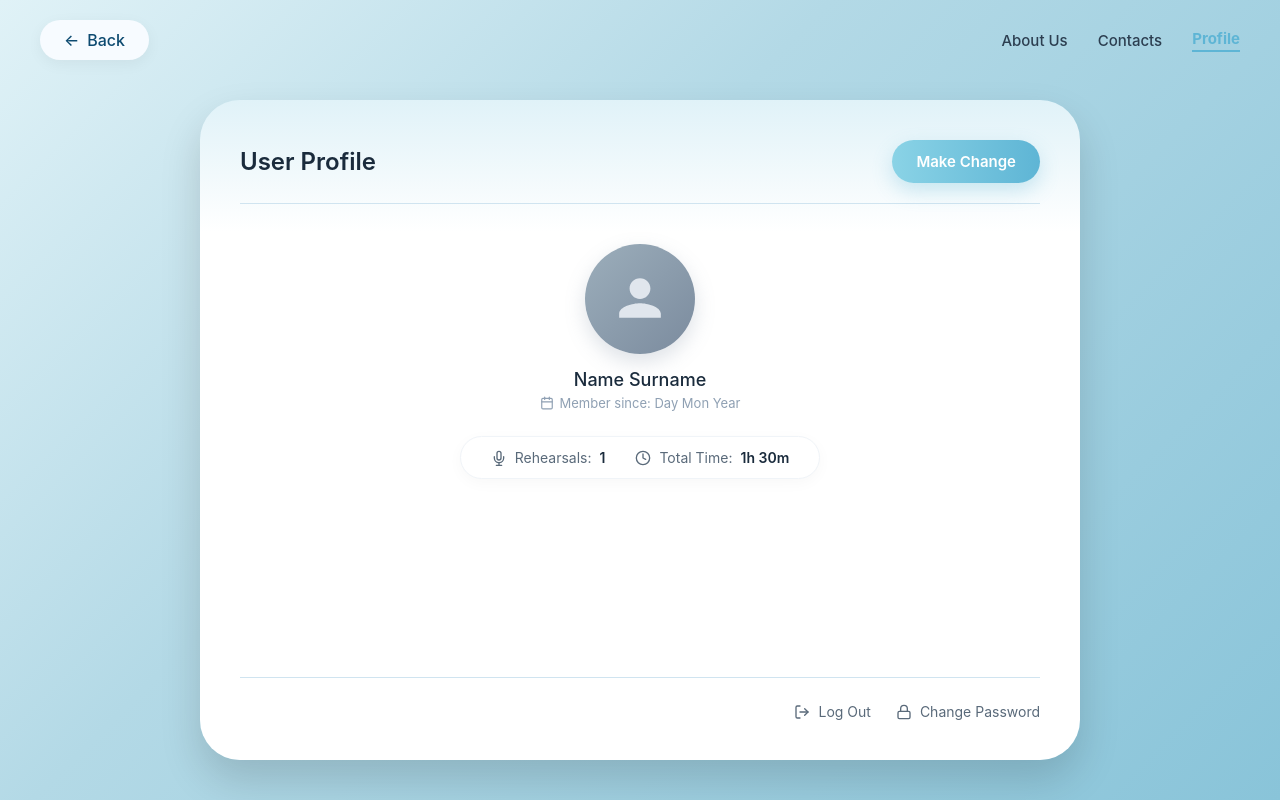
After one commit to zmiiovskyi/feducia, a Django app: page /profile/ in a window 1280 px wide. The commit adds this page. Run offline with Django 5.2, Linux system fonts and the light colour scheme.

Commit message:
Create profile page, delete settin

```diff
--- /dev/null
+++ b/feducia_project/dashboard/templates/dashboard/profile_page.html
@@ -0,0 +1,269 @@
+<!DOCTYPE html>
+<html lang="en">
+<head>
+    <meta charset="UTF-8">
+    <meta name="viewport" content="width=device-width, initial-scale=1.0">
+    <title>FIDUCIA - User Profile</title>
+    <style>
+        body {
+            font-family: -apple-system, BlinkMacSystemFont, 'Segoe UI', Roboto, Helvetica, Arial, sans-serif;
+            background: linear-gradient(135deg, #e0f2f7 0%, #b3d9e6 40%, #89c4d9 100%);
+            min-height: 100vh;
+            margin: 0;
+            color: #2c3e50;
+            display: flex;
+            flex-direction: column;
+        }
+        .navbar {
+            display: flex;
+            justify-content: space-between;
+            align-items: center;
+            padding: 20px 40px;
+        }
+
+        .btn-back {
+            display: inline-flex;
+            align-items: center;
+            gap: 8px;
+            background-color: #f7fbff;
+            color: #0d4a70;
+            padding: 10px 24px;
+            border-radius: 30px;
+            text-decoration: none;
+            font-size: 16px;
+            font-weight: 500;
+            box-shadow: 0 4px 15px rgba(0, 0, 0, 0.05);
+            transition: transform 0.2s ease, box-shadow 0.2s ease;
+        }
+
+        .btn-back:hover {
+            transform: translateY(-2px);
+            box-shadow: 0 6px 20px rgba(0, 0, 0, 0.08);
+        }
+
+        .nav-links {
+            display: flex;
+            gap: 30px;
+            align-items: center;
+        }
+        .nav-links a {
+            text-decoration: none;
+            color: #2c3e50;
+            font-size: 15px;
+            font-weight: 500;
+            transition: color 0.3s ease;
+        }
+        .nav-links a:hover {
+            color: #5eb5d5;
+        }
+        .nav-links a.active {
+            font-weight: 700;
+            color: #5eb5d5;
+            border-bottom: 2px solid #5eb5d5;
+            padding-bottom: 2px;
+        }
+
+        .profile-container {
+            background: linear-gradient(180deg, #e0f2f8 0%, #ffffff 20%);
+            padding: 40px;
+            border-radius: 40px;
+            box-shadow: 0 20px 40px rgba(0, 0, 0, 0.15);
+            width: 90%;
+            max-width: 800px;
+            margin: 20px auto;
+            flex-grow: 1;
+            margin-bottom: 40px;
+            display: flex;
+            flex-direction: column;
+        }
+
+        .profile-header {
+            display: flex;
+            justify-content: space-between;
+            align-items: center;
+            margin-bottom: 30px;
+            padding-bottom: 20px;
+            border-bottom: 1px solid #d0e4f0;
+        }
+
+        .profile-title {
+            font-size: 24px;
+            font-weight: 600;
+            color: #1a2b3c;
+            margin: 0;
+        }
+
+        .btn-change {
+            padding: 12px 24px;
+            background: linear-gradient(90deg, #8ad3e6, #5eb5d5);
+            color: white;
+            border: none;
+            border-radius: 30px;
+            font-size: 15px;
+            font-weight: 600;
+            cursor: pointer;
+            text-decoration: none;
+            display: inline-block;
+            box-shadow: 0 8px 20px rgba(94, 181, 213, 0.3);
+            transition: transform 0.2s ease, box-shadow 0.2s ease;
+        }
+
+        .btn-change:hover {
+            transform: translateY(-2px);
+            box-shadow: 0 10px 25px rgba(94, 181, 213, 0.4);
+        }
+
+        .user-center {
+            display: flex;
+            flex-direction: column;
+            align-items: center;
+            margin: 10px 0 30px 0;
+            flex-grow: 1;
+        }
+
+        .avatar-circle {
+            width: 110px;
+            height: 110px;
+            background: linear-gradient(135deg, #9caebb, #7b8b9e);
+            border-radius: 50%;
+            display: flex;
+            justify-content: center;
+            align-items: center;
+            box-shadow: 0 8px 20px rgba(123, 139, 158, 0.25);
+            margin-bottom: 15px;
+        }
+
+        .user-name {
+            font-size: 18px;
+            font-weight: 500;
+            color: #1a2b3c;
+            margin-bottom: 5px;
+        }
+
+        .user-joined-date {
+            display: flex;
+            align-items: center;
+            gap: 6px;
+            color: #8fa0b3;
+            font-size: 13px;
+            margin-bottom: 25px;
+        }
+
+        .user-joined-date svg {
+            width: 14px;
+            height: 14px;
+        }
+
+        .stats-pill {
+            display: flex;
+            gap: 30px;
+            background: #ffffff;
+            border: 1px solid #f0f4f8;
+            padding: 12px 30px;
+            border-radius: 30px;
+            box-shadow: 0 4px 15px rgba(0, 0, 0, 0.03);
+            color: #5a6a7a;
+            font-size: 14px;
+        }
+
+        .stats-pill div {
+            display: flex;
+            align-items: center;
+            gap: 8px;
+        }
+
+        .stats-pill b {
+            color: #1a2b3c;
+            font-weight: 600;
+        }
+
+        .profile-footer {
+            display: flex;
+            justify-content: flex-end;
+            gap: 25px;
+            padding-top: 25px;
+            border-top: 1px solid #d0e4f0;
+            margin-top: 20px;
+        }
+
+        .footer-action {
+            display: flex;
+            align-items: center;
+            gap: 8px;
+            color: #5a6a7a;
+            text-decoration: none;
+            font-size: 14px;
+            transition: color 0.2s;
+        }
+
+        .footer-action:hover {
+            color: #1a2b3c;
+        }
+
+    </style>
+</head>
+<body>
+
+    <header class="navbar">
+        <a href="/" class="btn-back">
+            <span>&larr;</span> Back
+        </a>
+
+        <nav class="nav-links">
+            <a href="/about">About Us</a>
+            <a href="/contacts">Contacts</a>
+            <a href="/profile" class="active">Profile</a>
+        </nav>
+    </header>
+
+    <main class="profile-container">
+
+        <div class="profile-header">
+            <h1 class="profile-title">User Profile</h1>
+            <a href="/change-profile/" class="btn-change">Make Change</a>
+        </div>
+
+        <div class="user-center">
+            <div class="avatar-circle">
+                <svg width="50" height="50" viewBox="0 0 24 24" fill="#e0e6ed"><path d="M12 12c2.76 0 5-2.24 5-5s-2.24-5-5-5-5 2.24-5 5 2.24 5 5 5zm0 2c-3.33 0-10 1.67-10 5v2h20v-2c0-3.33-6.67-5-10-5z"/></svg>
+            </div>
+
+            <div class="user-name">Name Surname</div>
+
+            <div class="user-joined-date">
+                <svg width="14" height="14" viewBox="0 0 24 24" fill="none" stroke="currentColor" stroke-width="2" stroke-linecap="round" stroke-linejoin="round">
+                    <rect x="3" y="4" width="18" height="18" rx="2" ry="2"></rect>
+                    <line x1="16" y1="2" x2="16" y2="6"></line>
+                    <line x1="8" y1="2" x2="8" y2="6"></line>
+                    <line x1="3" y1="10" x2="21" y2="10"></line>
+                </svg>
+                Member since: Day Mon Year
+            </div>
+
+            <div class="stats-pill">
+                <div>
+                    <svg width="16" height="16" viewBox="0 0 24 24" fill="none" stroke="currentColor" stroke-width="2" stroke-linecap="round" stroke-linejoin="round"><path d="M12 2a3 3 0 0 0-3 3v7a3 3 0 0 0 6 0V5a3 3 0 0 0-3-3z"></path><path d="M19 10v2a7 7 0 0 1-14 0v-2"></path><line x1="12" y1="19" x2="12" y2="23"></line><line x1="8" y1="23" x2="16" y2="23"></line></svg>
+                    Rehearsals: <b>1</b>
+                </div>
+                <div>
+                    <svg width="16" height="16" viewBox="0 0 24 24" fill="none" stroke="currentColor" stroke-width="2" stroke-linecap="round" stroke-linejoin="round"><circle cx="12" cy="12" r="10"></circle><polyline points="12 6 12 12 16 14"></polyline></svg>
+                    Total Time: <b>1h 30m</b>
+                </div>
+            </div>
+        </div>
+
+        <div class="profile-footer">
+            <a href="/logout/" class="footer-action">
+                <svg width="16" height="16" viewBox="0 0 24 24" fill="none" stroke="currentColor" stroke-width="2" stroke-linecap="round" stroke-linejoin="round"><path d="M9 21H5a2 2 0 0 1-2-2V5a2 2 0 0 1 2-2h4"></path><polyline points="16 17 21 12 16 7"></polyline><line x1="21" y1="12" x2="9" y2="12"></line></svg>
+                Log Out
+            </a>
+            <a href="/change-password/" class="footer-action">
+                <svg width="16" height="16" viewBox="0 0 24 24" fill="none" stroke="currentColor" stroke-width="2" stroke-linecap="round" stroke-linejoin="round"><rect x="3" y="11" width="18" height="11" rx="2" ry="2"></rect><path d="M7 11V7a5 5 0 0 1 10 0v4"></path></svg>
+                Change Password
+            </a>
+        </div>
+
+    </main>
+
+</body>
+</html>
--- a/feducia_project/dashboard/urls.py
+++ b/feducia_project/dashboard/urls.py
@@ -3,4 +3,5 @@ from . import views
 
 urlpatterns = [
     path('', views.main_page, name='Main_Page'),
+    path('profile/', views.profile_page, name='profile')
 ]
--- a/feducia_project/dashboard/views.py
+++ b/feducia_project/dashboard/views.py
@@ -2,3 +2,6 @@ from django.shortcuts import render
 
 def main_page(request):
     return render(request, "dashboard/main_page.html")
+
+def profile_page(request):
+    return render(request, "dashboard/profile_page.html")
--- a/feducia_project/recordings/templates/recordings/recording.html
+++ b/feducia_project/recordings/templates/recordings/recording.html
@@ -93,7 +93,7 @@
 </head>
 <body>
 
-    <a href="/dashboard/" class="back-button">← Back</a>
+    <a href="/" class="back-button">← Back</a>
 
     <div class="center-container">
         <h1 class="call-to-action">Ready to practice?</h1>
```
Also changed, not shown: feducia_project/dashboard/templates/dashboard/main_page.html (+13 -4 lines).
